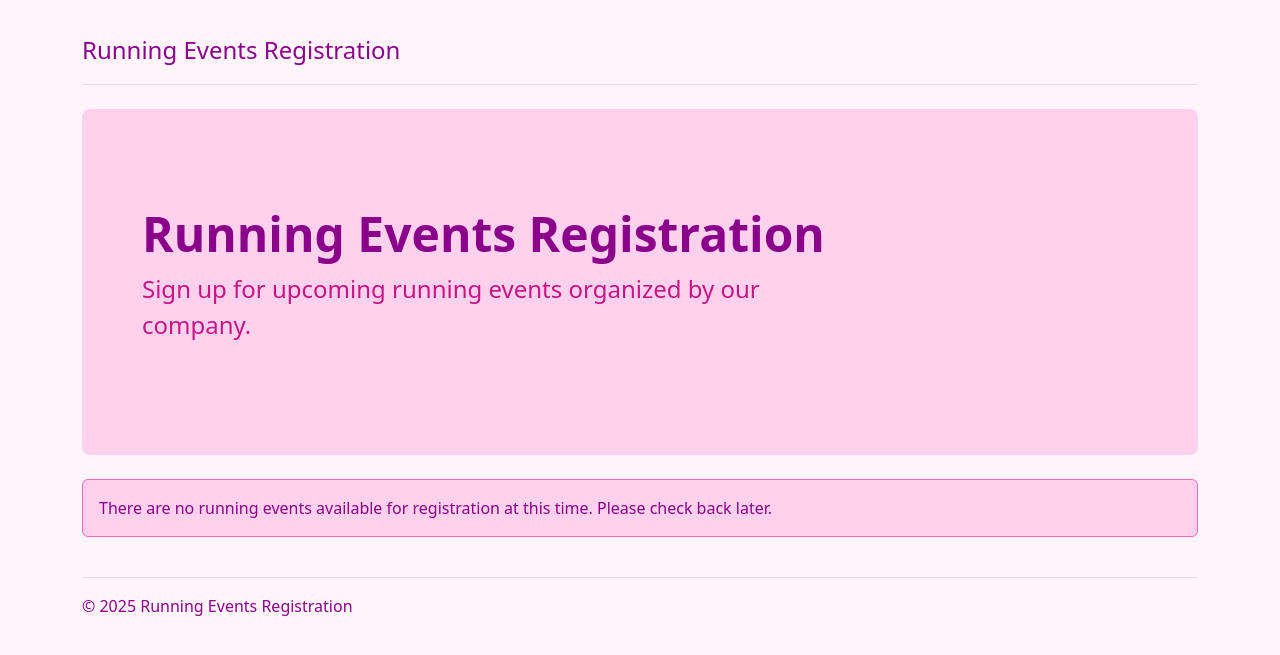
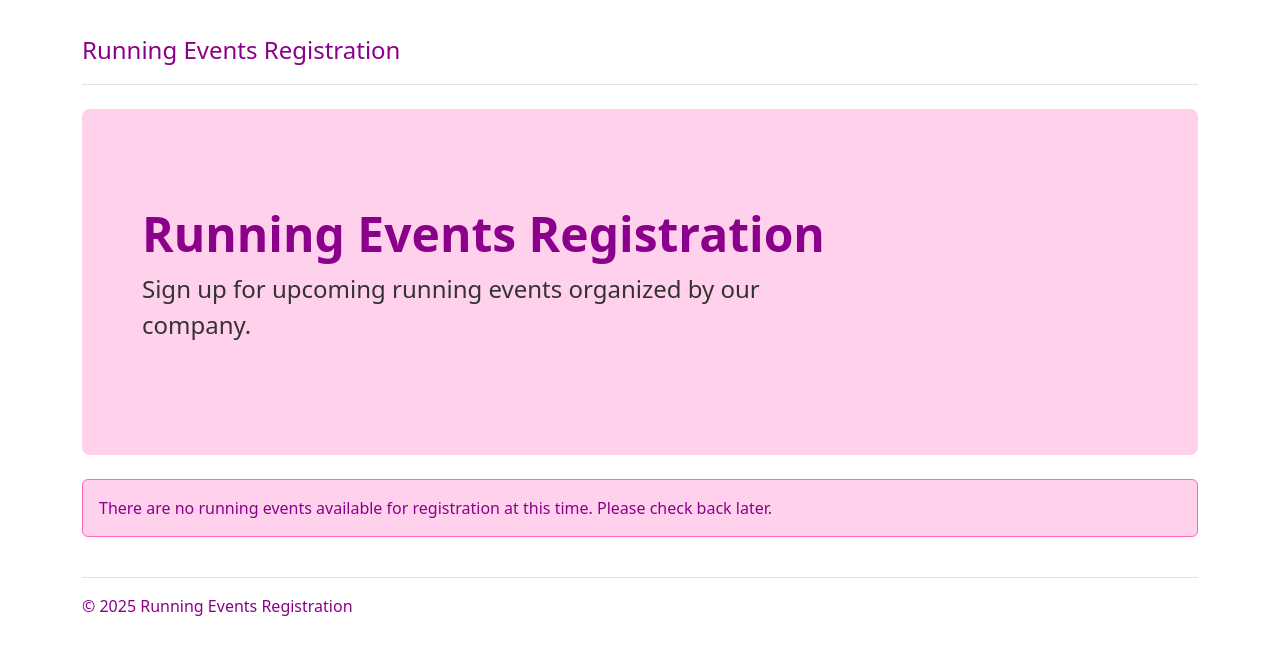
Before and after one commit to mschweizer/firmenlauf, a Django app: page / in a window 1280 px wide. Shown: the top 655 px of the page. Run offline with Django 5.2, Linux system fonts and the light colour scheme; data that the repository does not hold is empty.

Commit message:
Update styling for improved consistency and readability
Revised color variables to enhance visual consistency across the site. Adjusted background, text, and border colors to align with the defined theme. Improved the accessibility and contrast of key elements for better readability.

```diff
--- a/runs/templates/runs/base.html
+++ b/runs/templates/runs/base.html
@@ -12,7 +12,7 @@
             --magenta-secondary: #FF69B4;  /* Hot Pink */
             --magenta-light: #FFD1EC;      /* Light Pink */
             --magenta-dark: #8B008B;       /* Dark Magenta */
-            --magenta-accent: #FF00FF;     /* Magenta */
+            --magenta-accent: #FF69B4;     /* Magenta */
             --text-on-dark: #FFFFFF;       /* White text for dark backgrounds */
             --text-on-light: #333333;      /* Dark text for light backgrounds */
         }
@@ -20,7 +20,7 @@
         body {
             padding-top: 2rem;
             padding-bottom: 2rem;
-            background-color: #FFF5FB;     /* Very light pink background */
+            background-color: #FFFFFF;     /* Very light pink background */
             color: var(--text-on-light);
         }
 
@@ -29,8 +29,8 @@
         }
 
         .card {
-            border-color: var(--magenta-light);
-            box-shadow: 0 2px 5px rgba(199, 21, 133, 0.1);
+            border-color: var(--text-on-dark);
+            box-shadow: 0 2px 5px var(--text-on-light);
         }
 
         .card-title {
@@ -108,7 +108,7 @@
         }
 
         .text-muted {
-            color: #BA55D3 !important;
+            color: var(--text-on-light) !important;
         }
     </style>
 </head>
--- a/runs/templates/runs/event_list.html
+++ b/runs/templates/runs/event_list.html
@@ -7,7 +7,7 @@
 <div class="p-5 mb-4 rounded-3" style="background-color: var(--magenta-light);">
     <div class="container-fluid py-5">
         <h1 class="display-5 fw-bold" style="color: var(--magenta-dark);">{% trans "Running Events Registration" %}</h1>
-        <p class="col-md-8 fs-4" style="color: var(--magenta-primary);">{% trans "Sign up for upcoming running events organized by our company." %}</p>
+        <p class="col-md-8 fs-4" style="color: var(--text-on-light);">{% trans "Sign up for upcoming running events organized by our company." %}</p>
     </div>
 </div>
 
@@ -24,7 +24,7 @@
                         {% endif %}
                         {% if event.max_participants %}
                             {% if event.available_spots == 0 %}
-                            <p class="card-text text-warning">{% trans "No spots available - registration will place you on the waiting list" %}</p>
+                            <p class="card-text text-danger">{% trans "No spots available - registration will place you on the waiting list" %}</p>
                             {% else %}
                             <p class="card-text text-success">{{ event.available_spots }} {% trans "spots available out of" %} {{ event.max_participants }}</p>
                             {% endif %}
```
